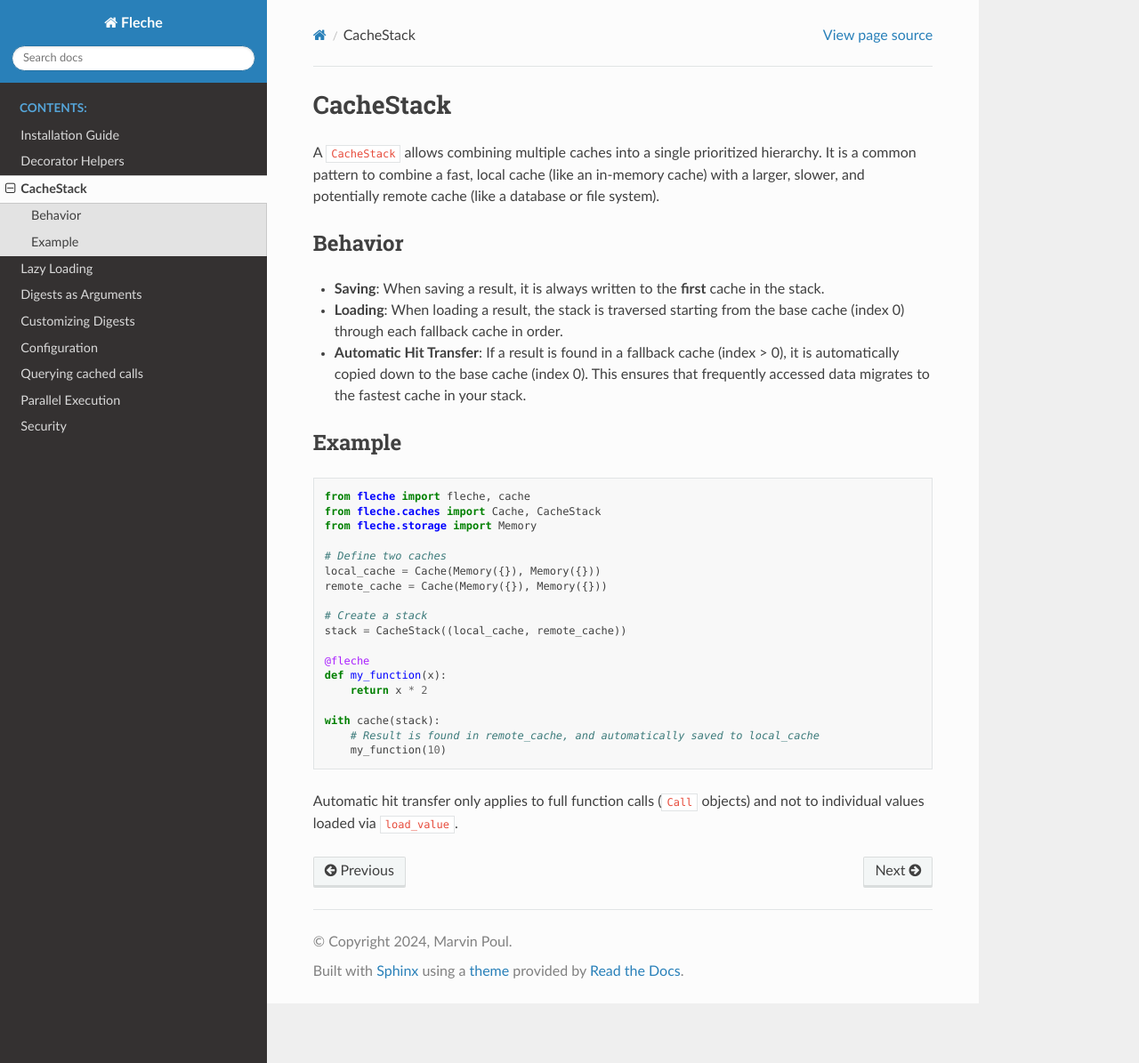
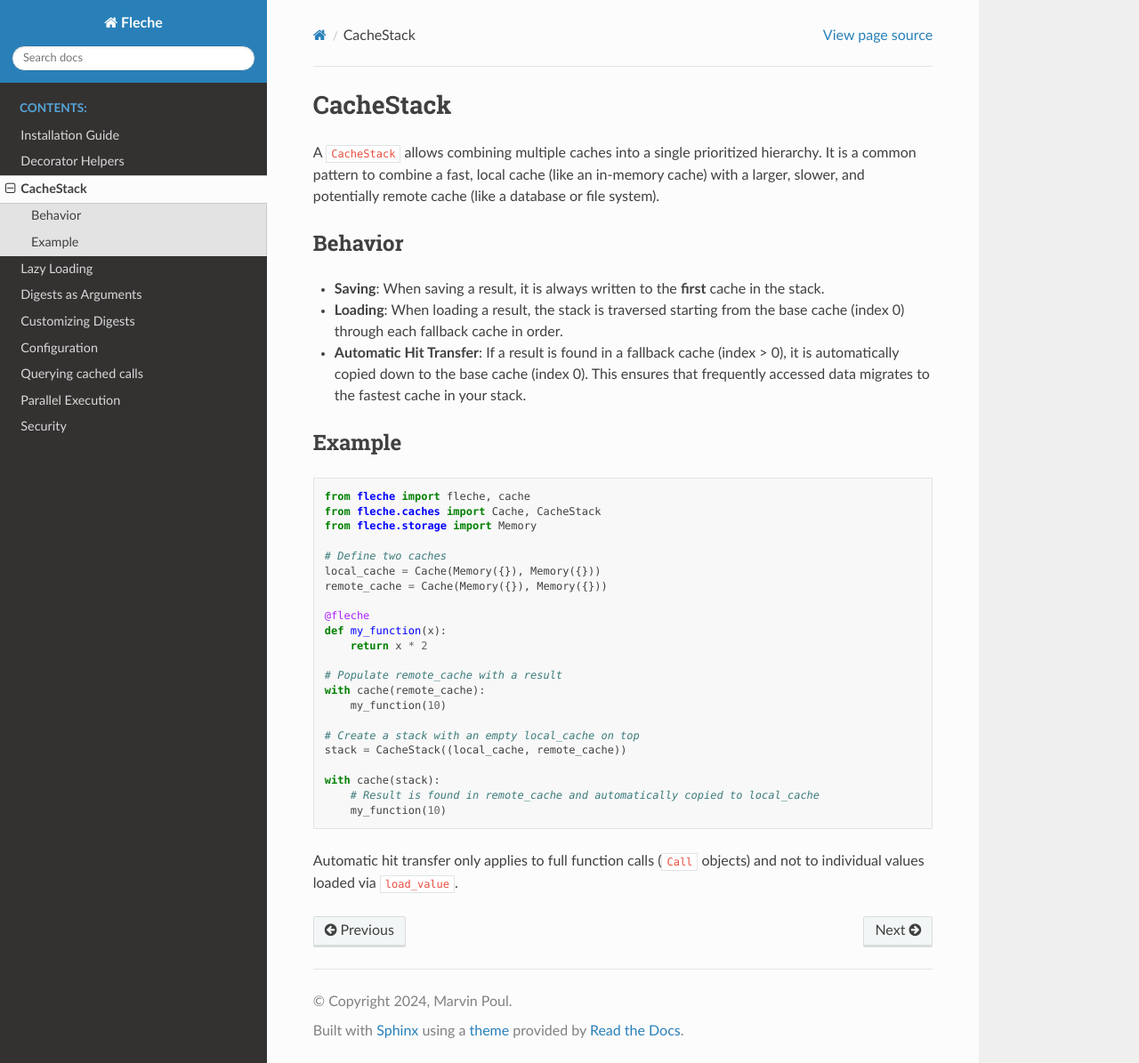
Before and after one commit to pmrv/fleche, a Sphinx documentation site: the page built from docs/cache_stack.rst, in a window 1280 px wide and 1195 px high. Shown: the whole window at 89% size. Built offline with Sphinx 7.4.7 and the Read the Docs theme 3.1.0, drawn with Linux system fonts in a browser that asks for light colours; pages that are not in the unit, such as notebooks, are missing from menus.

Commit message:
Fix misleading comment in CacheStack example (#288)
The previous example showed a first call to my_function(10) with a
comment claiming the result would be found in remote_cache, but no data
had been stored yet. Rewrite the example to first populate remote_cache,
then demonstrate the automatic hit transfer behavior via CacheStack.

https://claude.ai/code/session_012LzfJ451BXaLuii9SPfC6V

Co-authored-by: Claude <noreply@anthropic.com>

```diff
--- a/docs/cache_stack.rst
+++ b/docs/cache_stack.rst
@@ -25,15 +25,19 @@ Example
     local_cache = Cache(Memory({}), Memory({}))
     remote_cache = Cache(Memory({}), Memory({}))
 
-    # Create a stack
-    stack = CacheStack((local_cache, remote_cache))
-
     @fleche
     def my_function(x):
         return x * 2
 
+    # Populate remote_cache with a result
+    with cache(remote_cache):
+        my_function(10)
+
+    # Create a stack with an empty local_cache on top
+    stack = CacheStack((local_cache, remote_cache))
+
     with cache(stack):
-        # Result is found in remote_cache, and automatically saved to local_cache
+        # Result is found in remote_cache and automatically copied to local_cache
         my_function(10)
 
 Automatic hit transfer only applies to full function calls (``Call`` objects) and not to individual values loaded via ``load_value``.
```
